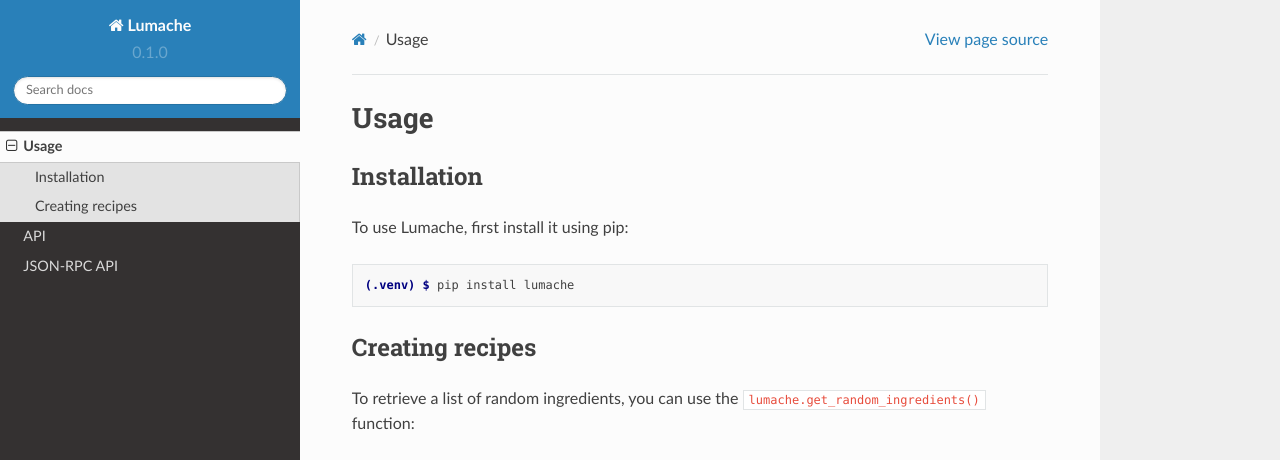
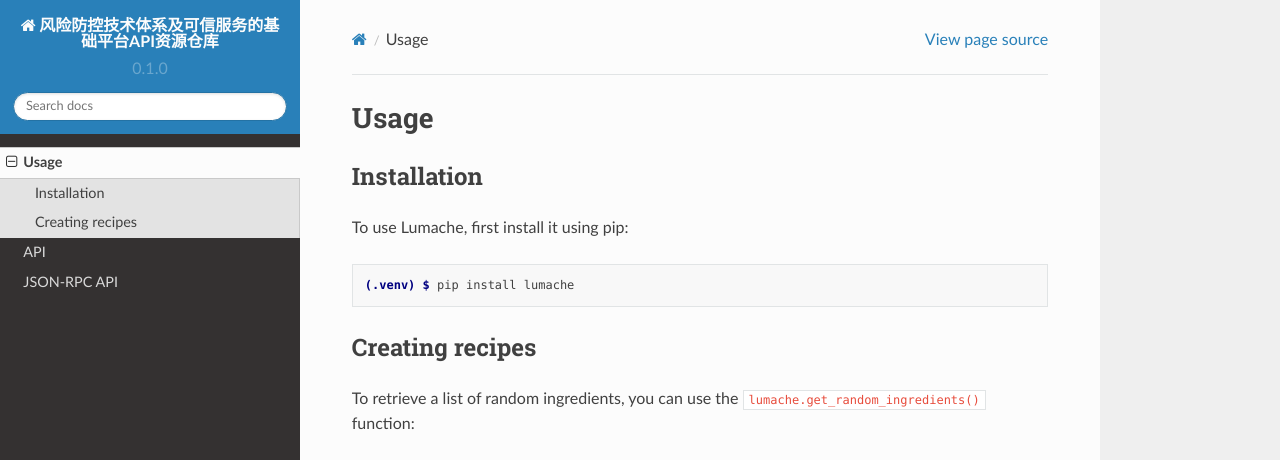
Before and after one commit to chanchan7/Platforms, a Sphinx documentation site: the page built from docs/source/usage.rst, in a window 1280 px wide and 1095 px high. Shown: the top 460 px of the window. Built offline with Sphinx 7.4.7 and the Read the Docs theme 2.0.0, drawn with Linux system fonts in a browser that asks for light colours; pages that are not in the unit, such as notebooks, are missing from menus; some of the changed text lies outside the part shown; grey boxes are pictures that could not be loaded.

Commit message:
Add files via upload

```diff
--- a/docs/source/conf.py
+++ b/docs/source/conf.py
@@ -2,9 +2,9 @@
 
 # -- Project information
 
-project = 'Lumache'
-copyright = '2021, Graziella'
-author = 'Graziella'
+project = '风险防控技术体系及可信服务的基础平台API资源仓库 '
+copyright = '2024, Zhejiang University'
+author = 'Zhejiang University'
 
 release = '0.1'
 version = '0.1.0'
```
Also changed, not shown: docs/source/index.rst (+4 -5 lines).
